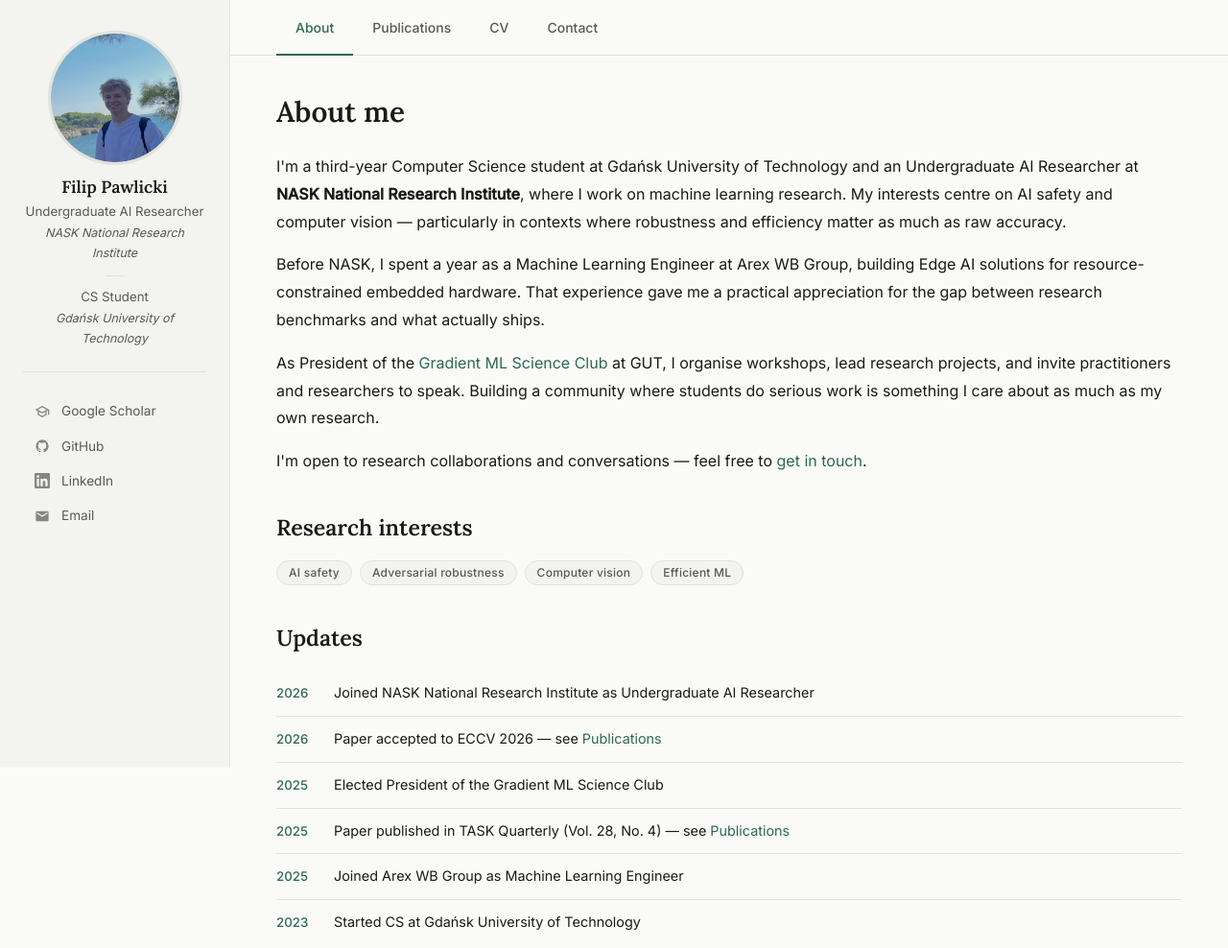
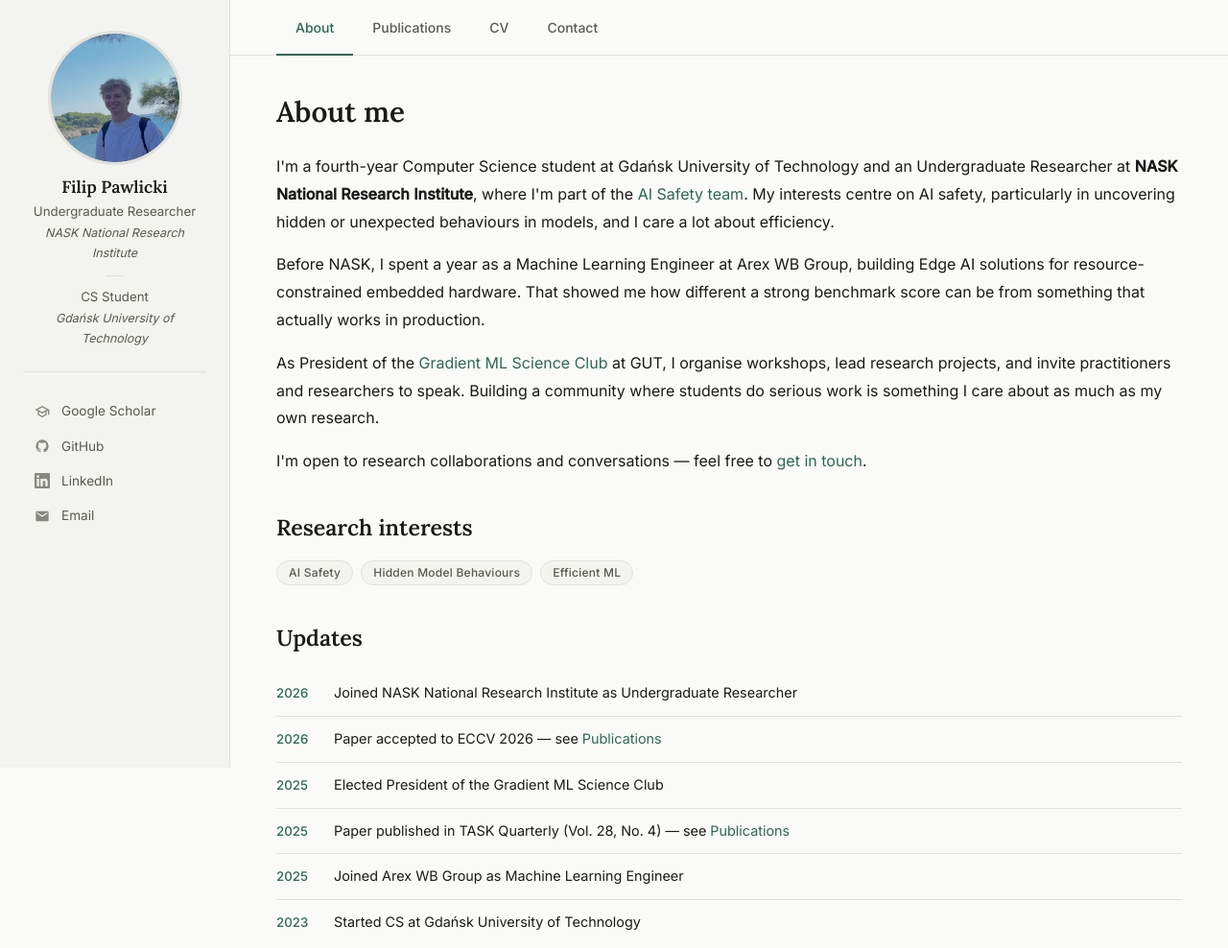
Before and after one commit to filippawlicki/filippawlicki.github.io, a plain HTML site: page index.html in a window 1280 px wide. Shown: the top 988 px of the page at 96% size. Drawn offline with Linux system fonts and the light colour scheme.

Commit message:
Update info

```diff
--- a/index.html
+++ b/index.html
@@ -3,9 +3,9 @@
 <head>
   <meta charset="UTF-8">
   <meta name="viewport" content="width=device-width, initial-scale=1.0">
-  <meta name="description" content="Filip Pawlicki — Undergraduate AI Researcher at NASK, CS student at Gdańsk University of Technology, President of the Gradient ML Science Club.">
-  <meta property="og:title" content="Filip Pawlicki — Undergraduate AI Researcher">
-  <meta property="og:description" content="Undergraduate AI Researcher at NASK and CS student at GUT. Working at the intersection of machine learning and cybersecurity.">
+  <meta name="description" content="Filip Pawlicki — Undergraduate Researcher at NASK, CS student at Gdańsk University of Technology, President of the Gradient ML Science Club.">
+  <meta property="og:title" content="Filip Pawlicki — Undergraduate Researcher">
+  <meta property="og:description" content="Undergraduate Researcher at NASK and CS student at GUT. Working at the intersection of machine learning and cybersecurity.">
   <meta property="og:type" content="website">
   <meta property="og:url" content="https://filippawlicki.com/">
   <meta property="og:image" content="https://filippawlicki.com/assets/photo.jpg">
@@ -28,7 +28,7 @@
         </div>
         <div class="sidebar-profile-text">
           <span class="sidebar-name">Filip Pawlicki</span>
-          <span class="sidebar-title">Undergraduate AI Researcher</span>
+          <span class="sidebar-title">Undergraduate Researcher</span>
           <span class="sidebar-institution">NASK National Research Institute</span>
           <span class="sidebar-profile-sep" aria-hidden="true"></span>
           <span class="sidebar-title">CS Student</span>
@@ -91,17 +91,18 @@
           <h1 id="about-heading">About me</h1>
           <div class="bio-text">
             <p>
-              I'm a third-year Computer Science student at Gdańsk University of Technology
-              and an Undergraduate AI Researcher at <strong>NASK National Research Institute</strong>,
-              where I work on machine learning research. My interests
-              centre on AI safety and computer vision — particularly in contexts where
-              robustness and efficiency matter as much as raw accuracy.
+              I'm a fourth-year Computer Science student at Gdańsk University of Technology
+              and an Undergraduate Researcher at <strong>NASK National Research Institute</strong>,
+              where I'm part of the
+              <a href="https://cygerts.github.io/group/" target="_blank" rel="noopener noreferrer">AI Safety team</a>.
+              My interests centre on AI safety, particularly in uncovering hidden or
+              unexpected behaviours in models, and I care a lot about efficiency.
             </p>
             <p>
               Before NASK, I spent a year as a Machine Learning Engineer at Arex WB Group,
               building Edge AI solutions for resource-constrained embedded hardware. That
-              experience gave me a practical appreciation for the gap between research
-              benchmarks and what actually ships.
+              showed me how different a strong benchmark score can be from something that
+              actually works in production.
             </p>
             <p>
               As President of the <a href="https://gradient.eti.pg.gda.pl/" target="_blank" rel="noopener noreferrer">Gradient ML Science Club</a>
@@ -119,9 +120,8 @@
         <section aria-labelledby="interests-heading">
           <h2 id="interests-heading">Research interests</h2>
           <div class="interests-tags">
-            <span class="tag">AI safety</span>
-            <span class="tag">Adversarial robustness</span>
-            <span class="tag">Computer vision</span>
+            <span class="tag">AI Safety</span>
+            <span class="tag">Hidden Model Behaviours</span>
             <span class="tag">Efficient ML</span>
           </div>
         </section>
@@ -131,7 +131,7 @@
           <ul class="news-list">
             <li class="news-item">
               <span class="news-year">2026</span>
-              <span class="news-text">Joined NASK National Research Institute as Undergraduate AI Researcher</span>
+              <span class="news-text">Joined NASK National Research Institute as Undergraduate Researcher</span>
             </li>
             <li class="news-item">
               <span class="news-year">2026</span>
```
Also changed, not shown: contact.html (+3 -3 lines), cv.html (+5 -6 lines), projects.html (+2 -2 lines), publications.html (+2 -3 lines).
